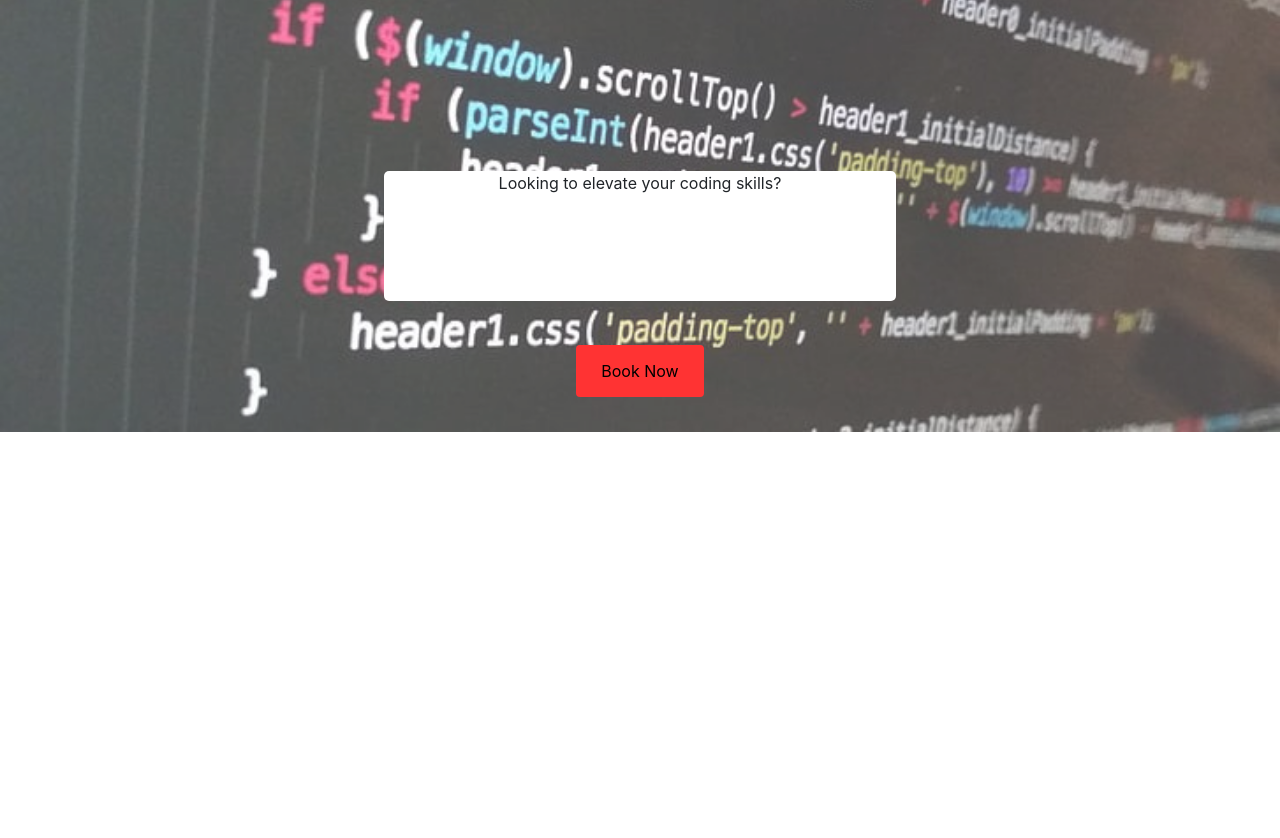
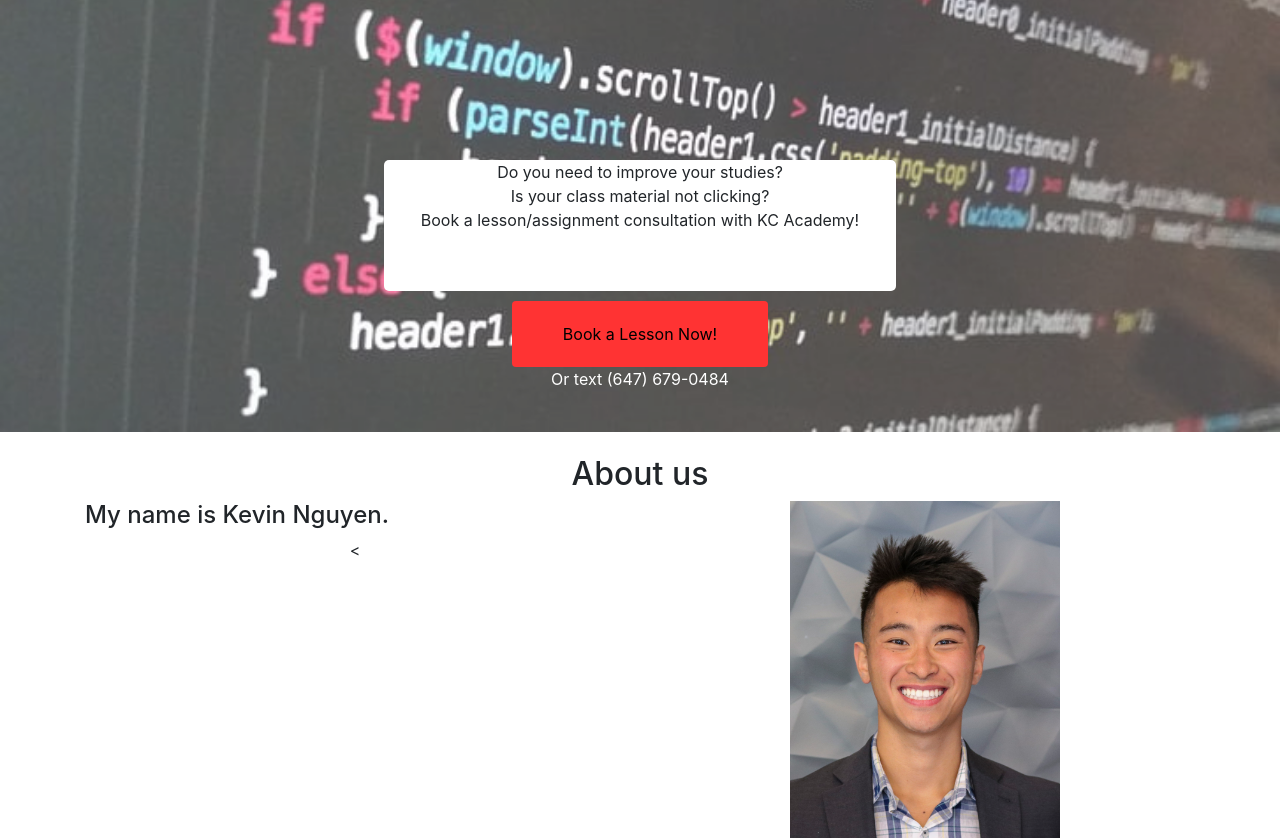
Before and after one commit to KCAcademy/website, a website: page index.html in a window 1280 px wide. Shown: the part 415-1253 px from the top of the page. Before the commit the page ends 847 px from the top, so only its background shows below. Drawn offline with nearby package versions, Linux system fonts and the light colour scheme.

Commit message:
Added about me
Changed blurb in picture, added about me section

```diff
--- a/index.html
+++ b/index.html
@@ -16,8 +16,8 @@
 
 <body>
   <h1> Kev's Coding Academy </h1>
-  <div class="container" id="shortReviews">
-    <h5> Here's what our customers have to say about us! </h5>
+  <div class="container" id="short-reviews">
+    <h5> Here's what our students have to say about us! </h5>
     <div class="row">
         <div class="col-sm">
           "Kev is an incredible teacher. He is extremely patient and thorough.
@@ -36,15 +36,38 @@
         </div>
     </div>
   </div>
-  <div class="img-wrapper">
+
+  <div class="img-wrapper" id="banner">
     <img src="src/img/booking-bg.jpg"  class="img-responsive" alt="Coding backdrop">
     <div class="text-overlay">
-      <p> Looking to elevate your coding skills? </p>
+      <p> Do you need to improve your studies? <br>
+      Is your class material not clicking?  <br>
+      Book a lesson/assignment consultation with KC Academy! </p>
     </div>
     <div class="img-overlay" id="booking">
-      <button class="btn"> Book Now </button>
+      <button class="btn"> Book a Lesson Now! </button>
+      <p style="color: white;"> Or text (647) 679-0484 </p>
     <div>
   </div>
+
+  <br><br>
+
+  <div id="about-us">
+    <h2> About us </h2>
+    <div class="container">
+        <div class="row">
+          <div class="col-sm">
+            <h4 style="text-align: left;"> My name is Kevin Nguyen. </h4>
+            <
+          </div>
+
+          <div class="col-sm">
+            <img class="portrait" src="src/img/kevin-n.jpg" alt="A picture of Kevin Nguyen">
+          </div>
+      </div>
+    </div>
+  </div>
+
   <script src="https://code.jquery.com/jquery-3.3.1.slim.min.js" integrity="sha384-q8i/X+965DzO0rT7abK41JStQIAqVgRVzpbzo5smXKp4YfRvH+8abtTE1Pi6jizo" crossorigin="anonymous"></script>
   <script src="https://cdnjs.cloudflare.com/ajax/libs/popper.js/1.14.3/umd/popper.min.js" integrity="sha384-ZMP7rVo3mIykV+2+9J3UJ46jBk0WLaUAdn689aCwoqbBJiSnjAK/l8WvCWPIPm49" crossorigin="anonymous"></script>
   <script src="https://stackpath.bootstrapcdn.com/bootstrap/4.1.3/js/bootstrap.min.js" integrity="sha384-ChfqqxuZUCnJSK3+MXmPNIyE6ZbWh2IMqE241rYiqJxyMiZ6OW/JmZQ5stwEULTy" crossorigin="anonymous"></script>
--- a/style.css
+++ b/style.css
@@ -12,10 +12,6 @@ h5 {
   max-height: 100px;
 }
 
-#shortReviews {
-  text-align: center;
-}
-
 .img-wrapper {
   position: relative;
 }
@@ -28,7 +24,7 @@ h5 {
 
 .img-overlay {
   position: absolute;
-  top: 80%;
+  top: 70%;
   bottom: 0;
   left: 0;
   right: 0;
@@ -38,7 +34,7 @@ h5 {
 .text-overlay{
   position: absolute;
   display: block;
-  top: 10%;
+  top: 5%;
   bottom: 0;
   right: 0;
   left: 0;
@@ -51,11 +47,24 @@ h5 {
 }
 
 .btn {
-  width: 10%;
-  height: 60%;
+  width: 20%;
+  height: 50%;
   background-color: #F33;
 }
 
 .btn:hover{
   background-color: grey;
 }
+
+.portrait {
+  width: 50%;
+  height: 100%;
+}
+
+#short-reviews {
+  text-align: center;
+}
+
+#about-us {
+  position: static;
+}
```
Also changed, not shown: src/img/kevin-n.jpg (added).
